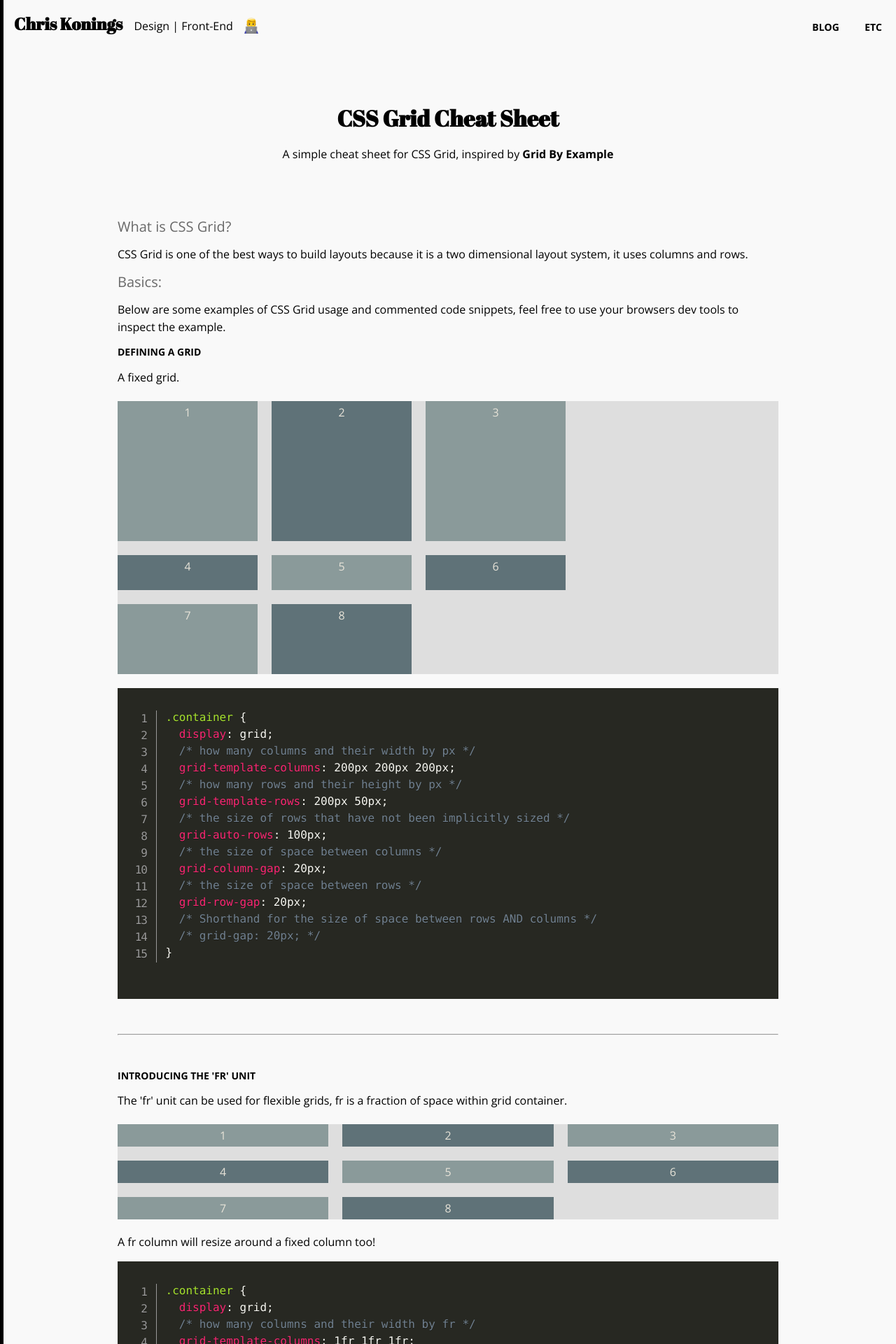
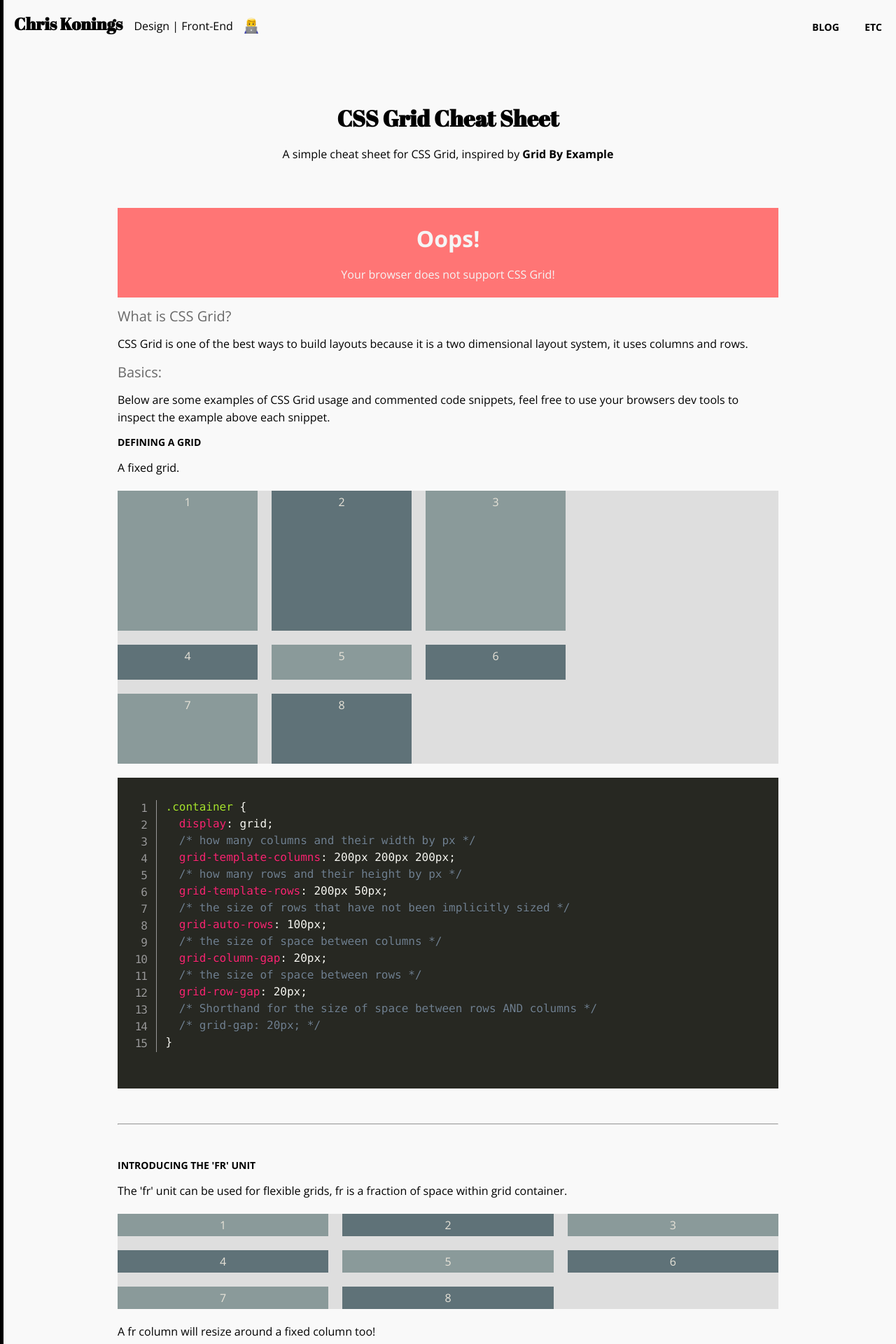
Before and after one commit to chriskonings/chriskonings.github.io, a Jekyll site: the page built from css-grid-cheat-sheet/index.html, in a window 1280 px wide. Shown: the top 1920 px of the page at 70% size. Built offline with Jekyll 4.4.1, drawn with Linux system fonts in a browser that asks for light colours.

Commit message:
changed css grid detection message

```diff
--- a/css-grid-cheat-sheet/index.html
+++ b/css-grid-cheat-sheet/index.html
@@ -5,7 +5,6 @@ date:   2014-06-01 00:38:53 +0000
 category: work
 permalink: /css-grid-cheat-sheet/
 ---
-<div class="gcs-message">Your browser does not support CSS Grid!</div>
 
 <div class="block">
   <h1 class="font-alt center">{{page.title}}</h1>
@@ -13,10 +12,14 @@ permalink: /css-grid-cheat-sheet/
 </div>
 
 <div class="block">
+  <div class="gcs-message">
+  <h1>Oops!</h1>
+  <p>Your browser does not support CSS Grid!</p>
+  </div>
   <h2>What is CSS Grid?</h2>
   <p>CSS Grid is one of the best ways to build layouts because it is a two dimensional layout system, it uses columns and rows.</p>
   <h2>Basics:</h3>
-  <p>Below are some examples of CSS Grid usage and commented code snippets, feel free to use your browsers dev tools to inspect the example.</p>
+  <p>Below are some examples of CSS Grid usage and commented code snippets, feel free to use your browsers dev tools to inspect the example above each snippet.</p>
   <h3>Defining A Grid</h3>
   <p>A fixed grid.</p>
   <div class="gcs-container gcs-container--ex-one">
```
Also changed, not shown: _css/_grid-cheat-sheet.css (+3 -7 lines), assets/main.css, 1 other file.
